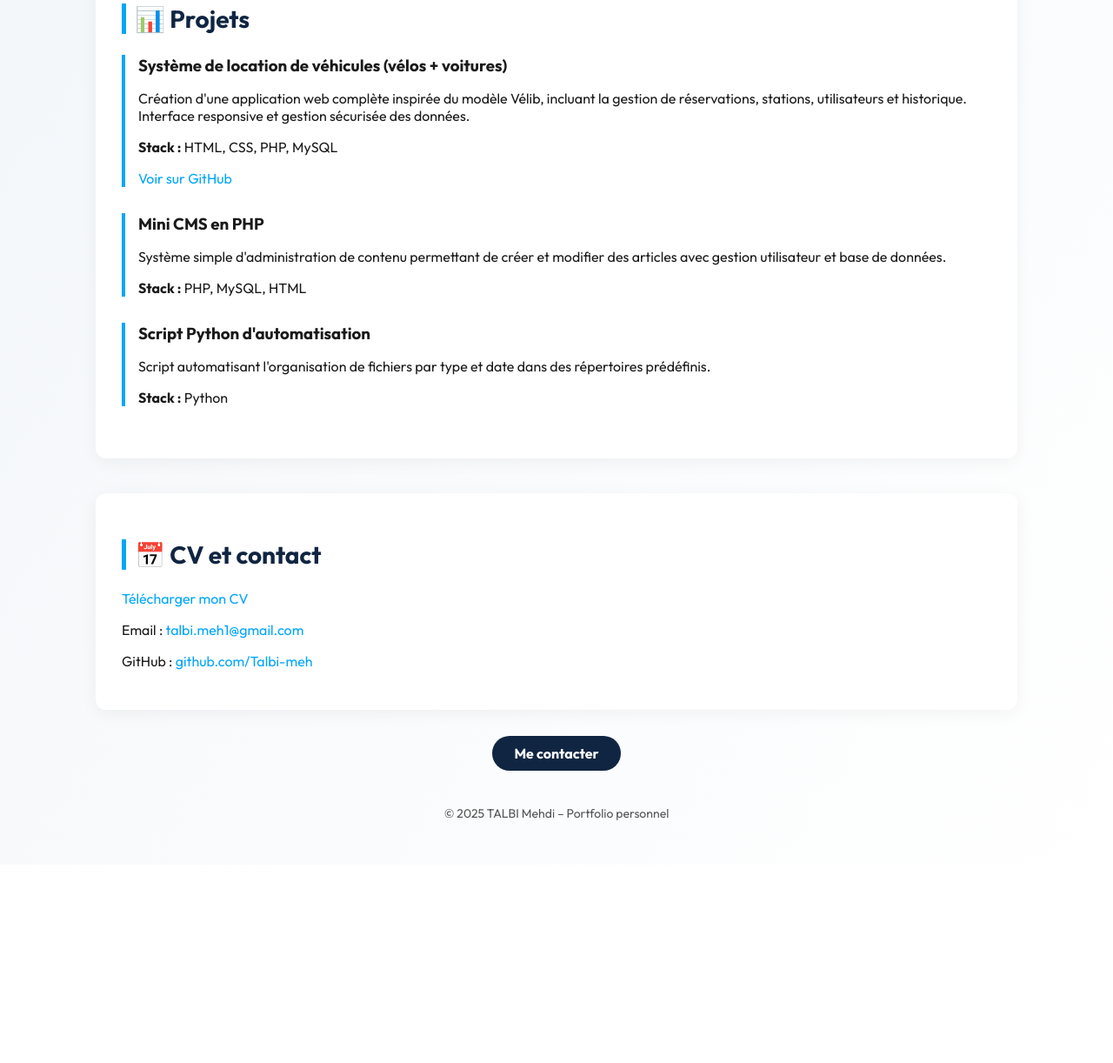
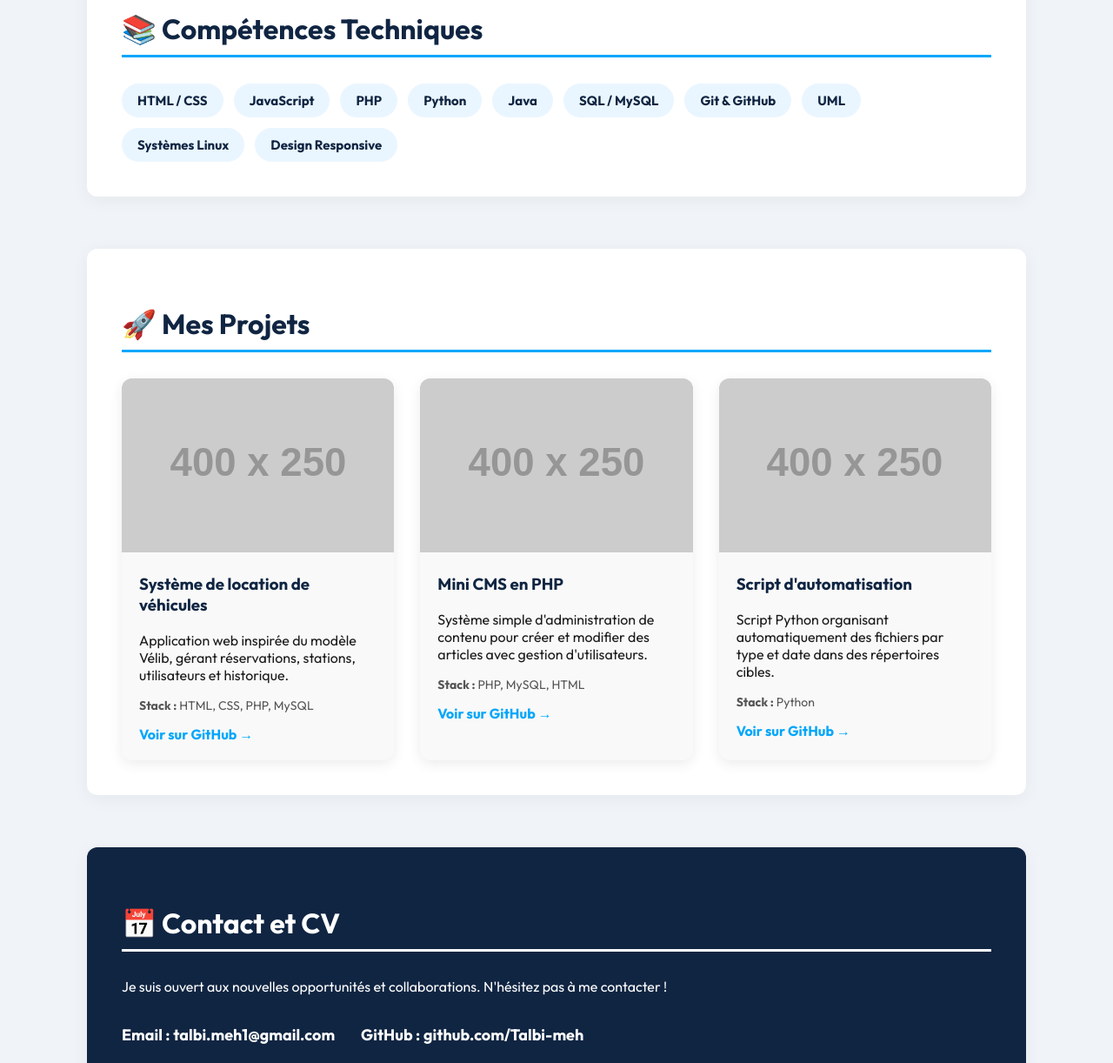
Before and after one commit to Talbi-meh/portfolio-talbi-mehdi., a plain HTML site: page index.html in a window 1280 px wide. Shown: the part 867-2089 px from the top of the page at 87% size. Before the commit the page ends 1861 px from the top, so only its background shows below. Drawn offline with Linux system fonts and the light colour scheme; placeholder pictures from the web are drawn by us.

Commit message:
Update index.html

```diff
--- a/index.html
+++ b/index.html
@@ -8,99 +8,248 @@
     <link rel="preconnect" href="https://fonts.gstatic.com" crossorigin>
     <link href="https://fonts.googleapis.com/css2?family=Outfit:wght@400;700&display=swap" rel="stylesheet">
     <style>
+        :root {
+            --primary-color: #102542;
+            --secondary-color: #00a6fb;
+            --light-bg: #f0f4f8;
+            --text-color: #1a1a1a;
+        }
+
+        html {
+            scroll-behavior: smooth;
+        }
+
         body {
             font-family: 'Outfit', sans-serif;
-      background: linear-gradient(to bottom right, #f0f4f8, #ffffff);
+            background-color: var(--light-bg);
             margin: 0;
             padding: 0;
-      color: #1a1a1a;
+            color: var(--text-color);
         }
+
+        nav {
+            background-color: white;
+            padding: 15px 40px;
+            position: sticky;
+            top: 0;
+            z-index: 1000;
+            box-shadow: 0 2px 10px rgba(0,0,0,0.05);
+            display: flex;
+            justify-content: space-between;
+            align-items: center;
+        }
+
+        nav .logo {
+            font-weight: 700;
+            font-size: 20px;
+            color: var(--primary-color);
+        }
+
+        nav ul {
+            list-style: none;
+            margin: 0;
+            padding: 0;
+            display: flex;
+        }
+
+        nav ul li a {
+            padding: 10px 15px;
+            text-decoration: none;
+            color: var(--primary-color);
+            font-weight: 700;
+            transition: color 0.3s;
+        }
+
+        nav ul li a:hover {
+            color: var(--secondary-color);
+        }
+
         header {
-      background-color: #102542;
+            background: linear-gradient(135deg, var(--primary-color), #1a3a69);
             color: white;
-      padding: 60px 20px;
+            padding: 100px 20px;
             text-align: center;
         }
+
         header h1 {
-      font-size: 48px;
+            font-size: 52px;
             margin-bottom: 10px;
         }
+
         header p {
-      font-size: 20px;
+            font-size: 22px;
+            opacity: 0.9;
         }
+
         section {
             max-width: 1000px;
-      margin: 40px auto;
-      padding: 30px;
+            margin: 60px auto;
+            padding: 40px;
             background-color: white;
             border-radius: 12px;
             box-shadow: 0 4px 20px rgba(0,0,0,0.05);
         }
+
         h2 {
-      color: #102542;
-      font-size: 28px;
-      border-left: 5px solid #00a6fb;
-      padding-left: 10px;
+            color: var(--primary-color);
+            font-size: 32px;
+            border-bottom: 3px solid var(--secondary-color);
+            padding-bottom: 10px;
+            margin-bottom: 30px;
         }
-    .skills li {
+
+        .skills-list {
+            list-style: none;
+            padding: 0;
+            margin: 0;
+            display: flex;
+            flex-wrap: wrap;
+            gap: 12px;
+        }
+
+        .skills-list li {
+            background-color: #eaf6ff;
+            color: var(--primary-color);
+            padding: 10px 18px;
+            border-radius: 25px;
+            font-size: 15px;
+            font-weight: 700;
+        }
+
+        .project-grid {
+            display: grid;
+            grid-template-columns: repeat(auto-fit, minmax(300px, 1fr));
+            gap: 30px;
+        }
+
+        .project-card {
+            background-color: #f9f9f9;
+            border-radius: 12px;
+            overflow: hidden;
+            box-shadow: 0 4px 15px rgba(0,0,0,0.08);
+            transition: transform 0.3s, box-shadow 0.3s;
+        }
+
+        .project-card:hover {
+            transform: translateY(-8px);
+            box-shadow: 0 8px 25px rgba(0,0,0,0.12);
+        }
+
+        .project-card img {
+            width: 100%;
+            height: 200px;
+            object-fit: cover;
+            background-color: #e0e0e0; /* Placeholder color */
+        }
+
+        .project-card-content {
+            padding: 20px;
+        }
+
+        .project-card h3 {
+            margin-top: 0;
+            color: var(--primary-color);
+        }
+
+        .project-card .stack {
+            font-size: 14px;
+            color: #555;
+            margin-top: 15px;
+        }
+
+        .project-card a {
+            color: var(--secondary-color);
+            font-weight: bold;
+            text-decoration: none;
+        }
+
+        #contact {
+            background-color: var(--primary-color);
+            color: white;
+        }
+
+        #contact h2 {
+            color: white;
+            border-color: white;
+        }
+
+        .contact-links {
+            margin-bottom: 30px;
+            display: flex;
+            gap: 30px;
+            font-size: 18px;
+        }
+
+        .contact-links a {
+            color: white;
+            text-decoration: none;
+            font-weight: bold;
+            transition: color 0.3s;
+        }
+
+        .contact-links a:hover {
+             color: var(--secondary-color);
+        }
+
+        .button {
+            background-color: var(--secondary-color);
+            color: white;
+            padding: 12px 30px;
+            border-radius: 30px;
+            text-decoration: none;
+            font-weight: bold;
+            transition: background-color 0.3s, transform 0.3s;
             display: inline-block;
-      background-color: #00a6fb;
-      color: white;
-      padding: 8px 12px;
-      margin: 6px;
-      border-radius: 20px;
-      font-size: 14px;
         }
-    .project {
-      margin-bottom: 30px;
-      border-left: 4px solid #00a6fb;
-      padding-left: 15px;
+
+        .button:hover {
+            background-color: #008cde;
+            transform: translateY(-2px);
         }
-    .project h3 {
-      margin-bottom: 8px;
-    }
+
         footer {
             text-align: center;
             color: #555;
-      margin: 50px 0;
+            padding: 30px 0;
             font-size: 14px;
         }
-    a {
-      color: #00a6fb;
-      text-decoration: none;
+
+        @media (max-width: 768px) {
+            nav {
+                flex-direction: column;
+                padding: 10px 20px;
             }
-    .cta {
-      text-align: center;
-      margin-top: 20px;
+            nav ul {
+                margin-top: 10px;
             }
-    .cta a.button {
-      background-color: #102542;
-      color: white;
-      padding: 10px 25px;
-      border-radius: 30px;
-      text-decoration: none;
-      font-weight: bold;
-      transition: background 0.3s;
-    }
-    .cta a.button:hover {
-      background-color: #00a6fb;
         }
     </style>
 </head>
 <body>
+
+    <nav>
+        <div class="logo">Mehdi T.</div>
+        <ul>
+            <li><a href="#about">À propos</a></li>
+            <li><a href="#skills">Compétences</a></li>
+            <li><a href="#projects">Projets</a></li>
+            <li><a href="#contact">Contact</a></li>
+        </ul>
+    </nav>
+
     <header>
         <h1>TALBI Mehdi</h1>
-    <p>Développeur web junior | Étudiant en Informatique – USTHB & Université Gustave Eiffel</p>
+        <p>Développeur Web Junior | Étudiant en Informatique</p>
     </header>
 
-  <section>
-    <h2>✨ À propos</h2>
-    <p>Je suis un passionné d'informatique, d'algorithmique et de conception web. Je développe des projets en autonomie pour renforcer mes compétences en développement front-end et back-end. Curieux, sérieux et motivé, je suis à la recherche d'opportunités d’apprentissage et de collaboration.</p>
+    <section id="about">
+        <h2>✨ À propos de moi</h2>
+        <p>Passionné d'informatique, d'algorithmique et de conception web, je développe des projets en autonomie pour renforcer mes compétences en développement front-end et back-end. Curieux, sérieux et motivé, je suis à la recherche d'opportunités d’apprentissage et de collaboration pour transformer des idées créatives en solutions web performantes.</p>
     </section>
 
-  <section>
-    <h2>📚 Compétences</h2>
-    <ul class="skills">
+    <section id="skills">
+        <h2>📚 Compétences Techniques</h2>
+        <ul class="skills-list">
             <li>HTML / CSS</li>
             <li>JavaScript</li>
             <li>PHP</li>
@@ -110,42 +259,56 @@
             <li>Git & GitHub</li>
             <li>UML</li>
             <li>Systèmes Linux</li>
+            <li>Design Responsive</li>
         </ul>
     </section>
 
-  <section>
-    <h2>📊 Projets</h2>
-    <div class="project">
-      <h3>Système de location de véhicules (vélos + voitures)</h3>
-      <p>Création d'une application web complète inspirée du modèle Vélib, incluant la gestion de réservations, stations, utilisateurs et historique. Interface responsive et gestion sécurisée des données.</p>
-      <p><strong>Stack :</strong> HTML, CSS, PHP, MySQL</p>
-      <p><a href="#">Voir sur GitHub</a></p>
+    <section id="projects">
+        <h2>🚀 Mes Projets</h2>
+        <div class="project-grid">
+            <div class="project-card">
+                <img src="https://via.placeholder.com/400x250/102542/FFFFFF?text=LocaV%C3%A9lib" alt="Projet système de location de véhicules">
+                <div class="project-card-content">
+                    <h3>Système de location de véhicules</h3>
+                    <p>Application web inspirée du modèle Vélib, gérant réservations, stations, utilisateurs et historique.</p>
+                    <p class="stack"><strong>Stack :</strong> HTML, CSS, PHP, MySQL</p>
+                    <a href="https://github.com/Talbi-meh" target="_blank">Voir sur GitHub &rarr;</a>
                 </div>
-    <div class="project">
+            </div>
+            <div class="project-card">
+                <img src="https://via.placeholder.com/400x250/102542/FFFFFF?text=Mini+CMS" alt="Projet Mini CMS">
+                <div class="project-card-content">
                     <h3>Mini CMS en PHP</h3>
-      <p>Système simple d'administration de contenu permettant de créer et modifier des articles avec gestion utilisateur et base de données.</p>
-      <p><strong>Stack :</strong> PHP, MySQL, HTML</p>
+                    <p>Système simple d'administration de contenu pour créer et modifier des articles avec gestion d'utilisateurs.</p>
+                    <p class="stack"><strong>Stack :</strong> PHP, MySQL, HTML</p>
+                    <a href="https://github.com/Talbi-meh" target="_blank">Voir sur GitHub &rarr;</a>
                 </div>
-    <div class="project">
-      <h3>Script Python d'automatisation</h3>
-      <p>Script automatisant l'organisation de fichiers par type et date dans des répertoires prédéfinis.</p>
-      <p><strong>Stack :</strong> Python</p>
+            </div>
+            <div class="project-card">
+                <img src="https://via.placeholder.com/400x250/102542/FFFFFF?text=Script+Python" alt="Projet script d'automatisation">
+                <div class="project-card-content">
+                    <h3>Script d'automatisation</h3>
+                    <p>Script Python organisant automatiquement des fichiers par type et date dans des répertoires cibles.</p>
+                    <p class="stack"><strong>Stack :</strong> Python</p>
+                    <a href="https://github.com/Talbi-meh" target="_blank">Voir sur GitHub &rarr;</a>
+                </div>
+            </div>
         </div>
     </section>
 
-  <section>
-    <h2>📅 CV et contact</h2>
-    <p><a href="#" download>Télécharger mon CV</a></p>
-    <p>Email : <a href="mailto:talbi.meh1@gmail.com">talbi.meh1@gmail.com</a></p>
-    <p>GitHub : <a href="https://github.com/Talbi-meh" target="_blank">github.com/Talbi-meh</a></p>
+    <section id="contact">
+        <h2>📅 Contact et CV</h2>
+        <p>Je suis ouvert aux nouvelles opportunités et collaborations. N'hésitez pas à me contacter !</p>
+        <div class="contact-links">
+            <p><strong>Email :</strong> <a href="mailto:talbi.meh1@gmail.com">talbi.meh1@gmail.com</a></p>
+            <p><strong>GitHub :</strong> <a href="https://github.com/Talbi-meh" target="_blank">github.com/Talbi-meh</a></p>
+        </div>
+        <a href="#" download class="button">Télécharger mon CV</a>
     </section>
 
-  <div class="cta">
-    <a href="#contact" class="button">Me contacter</a>
-  </div>
+    <footer>
+        <p>&copy; 2025 TALBI Mehdi – Conçu avec passion.</p>
+    </footer>
 
-  <footer>
-    <p>&copy; 2025 TALBI Mehdi – Portfolio personnel</p>
-  </footer>
 </body>
 </html>
```
Lines whose indentation alone changed are shown as unchanged.
